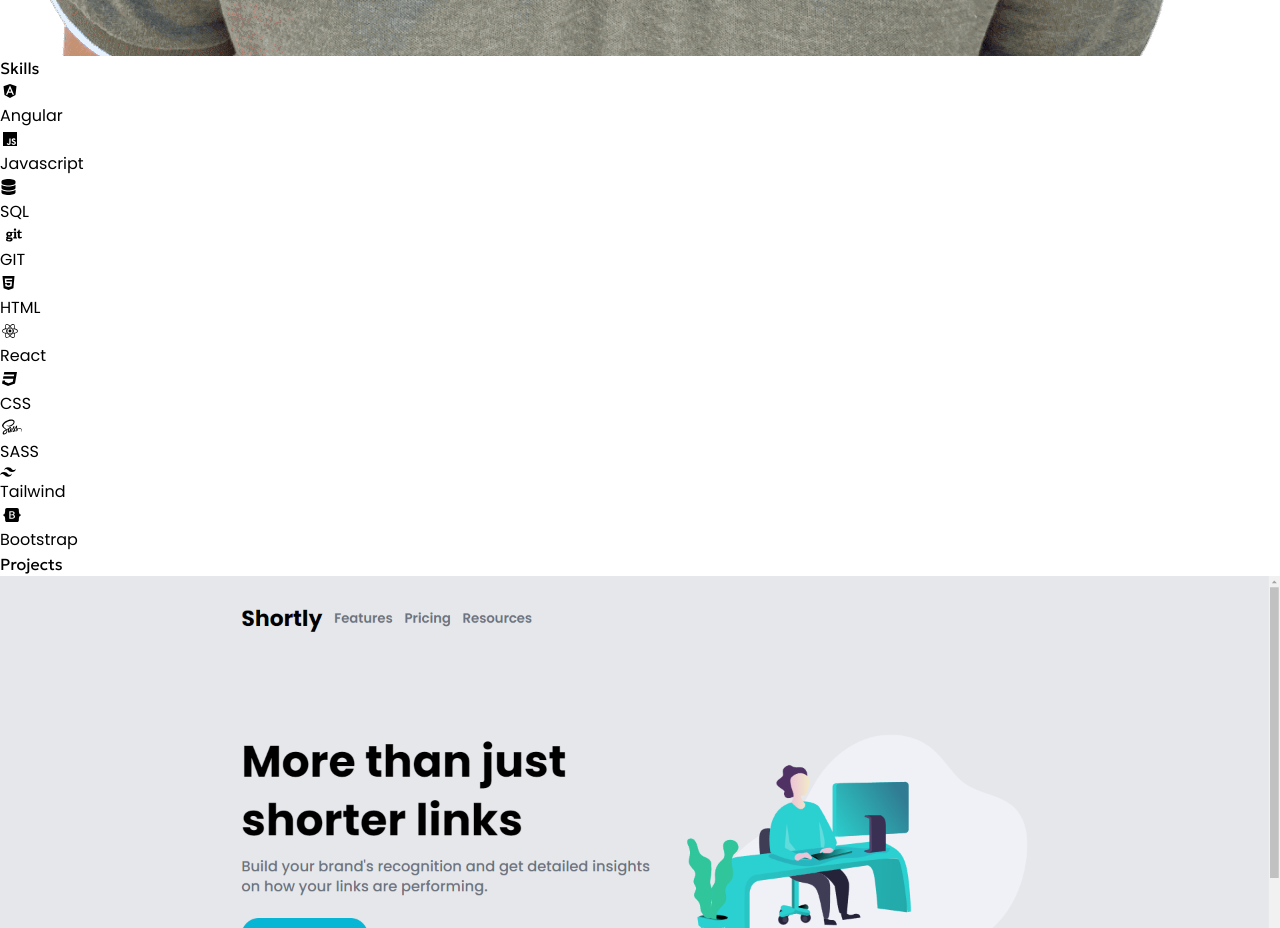
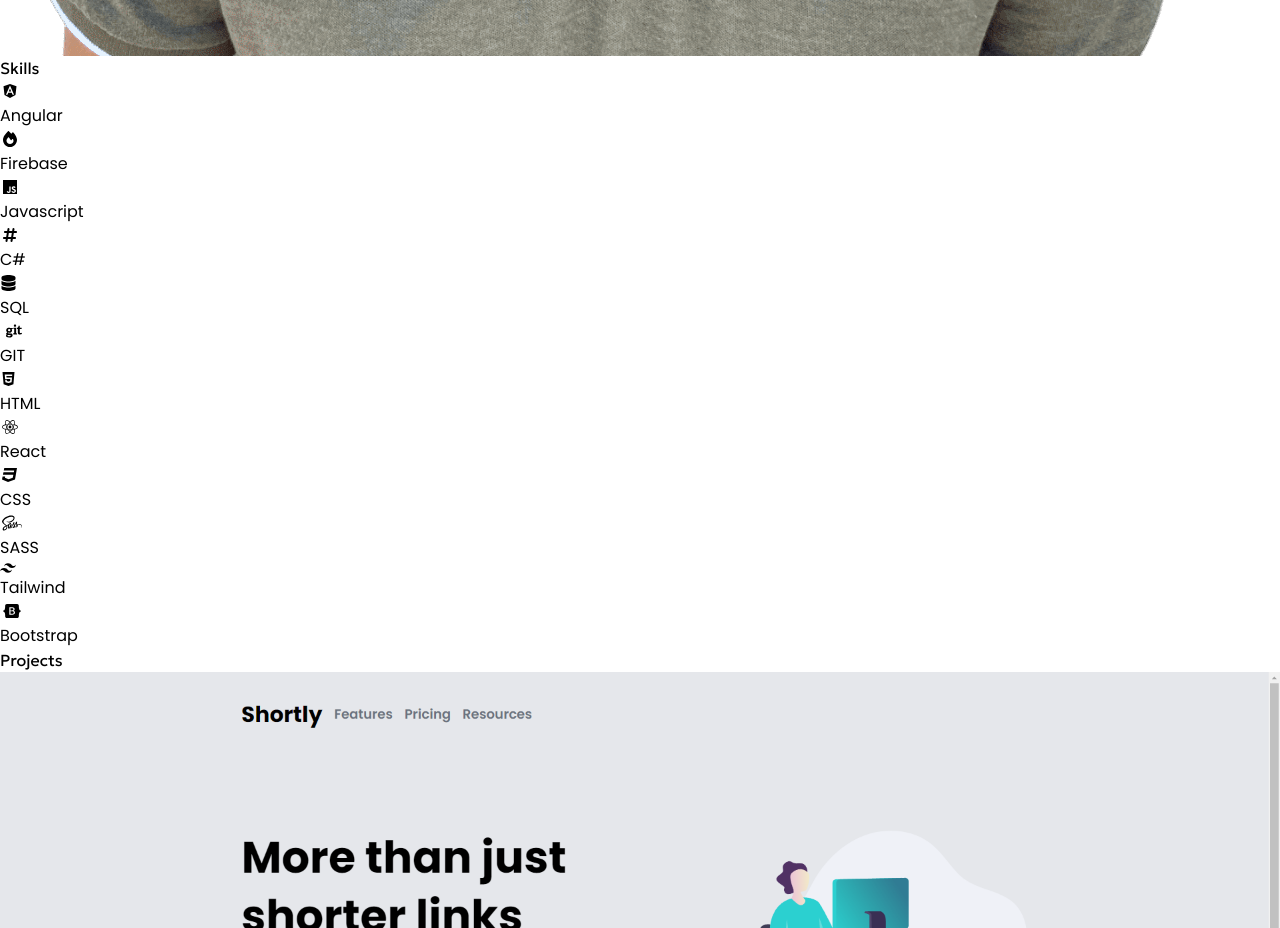
Before and after one commit to victorbalbuena/MyPortfolio, a Next.js app: page / in a window 1280 px wide. Shown: the part 1400-2328 px from the top of the page. Built offline with nearby package versions, Linux system fonts and the light colour scheme.

Commit message:
New info added

```diff
--- a/pages/index.js
+++ b/pages/index.js
@@ -16,6 +16,8 @@
 import {
   faArrowUpRightFromSquare,
   faDatabase,
+  faFire,
+  faHashtag,
 } from "@fortawesome/free-solid-svg-icons";
 import { faFileDownload } from "@fortawesome/free-solid-svg-icons";
 import { BsFillMoonStarsFill } from "react-icons/bs";
@@ -344,6 +346,16 @@
                 ></FontAwesomeIcon>
                 <p>Angular</p>
               </div>
+              {/* faFire */}
+
+              <div className="flex flex-col items-center gap-2">
+                <FontAwesomeIcon
+                  icon={faFire}
+                  width={20}
+                  className="text-black dark:text-white"
+                ></FontAwesomeIcon>
+                <p>Firebase</p>
+              </div>
 
               <div className="flex flex-col items-center gap-2">
                 <FontAwesomeIcon
@@ -352,6 +364,15 @@
                   className="text-black dark:text-white"
                 ></FontAwesomeIcon>
                 <p>Javascript</p>
+              </div>
+
+              <div className="flex flex-col items-center gap-2">
+                <FontAwesomeIcon
+                  icon={faHashtag}
+                  width={20}
+                  className="text-black dark:text-white"
+                ></FontAwesomeIcon>
+                <p>C#</p>
               </div>
 
               <div className="flex flex-col items-center gap-2">
```
Also changed, not shown: public/imglogin.png.
